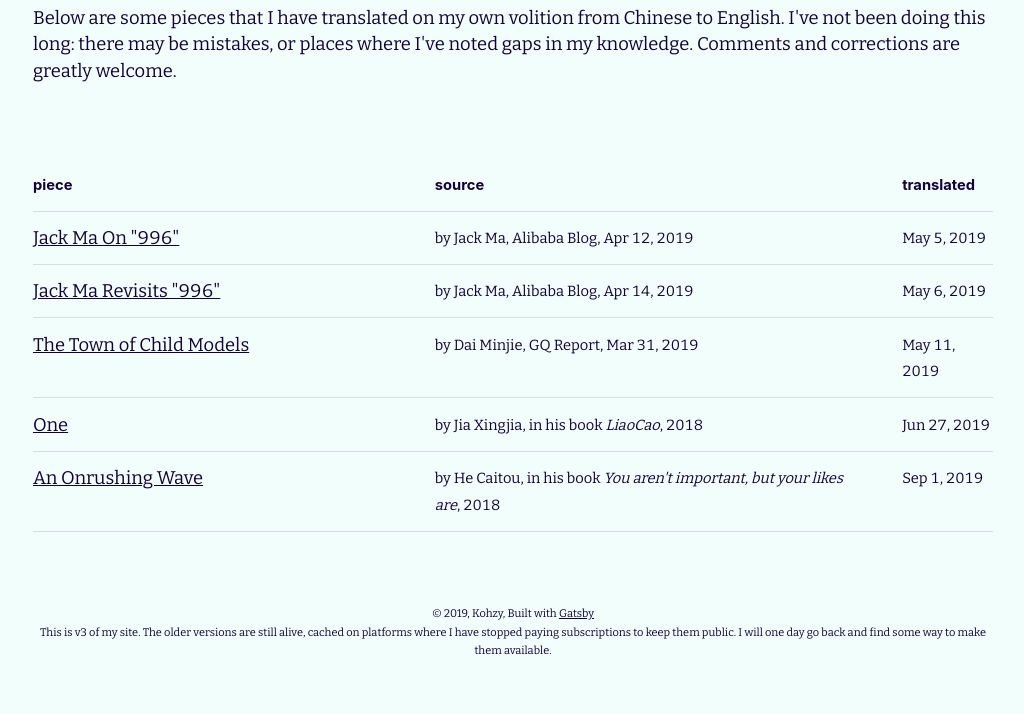
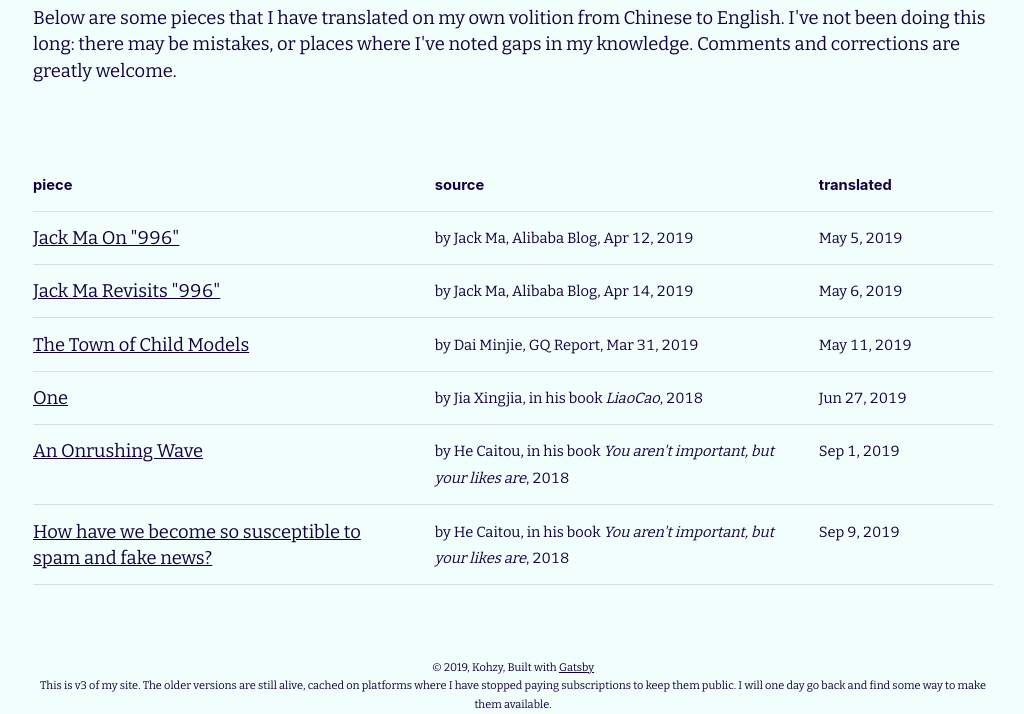
Before and after one commit to kohzy/personalsite, a Gatsby site: page /translations in a window 1280 px wide. Shown: the part 106-820 px from the top of the page, without its empty margins (127-1151 px from the left). Built offline with nearby package versions, Linux system fonts and the light colour scheme; Gatsby itself is replaced by a stand-in of ours.

Commit message:
new translation sep 9 2019

```diff
--- a/src/pages/translations.js
+++ b/src/pages/translations.js
@@ -21,7 +21,7 @@ const TranslationsPage = () => (
             <tbody>
               <tr>
                 <th width="40%">piece</th>
-                <th>source</th>
+                <th width="40%">source</th>
                 <th>translated</th>
               </tr>
               <tr>
@@ -49,6 +49,11 @@ const TranslationsPage = () => (
                 <td>by He Caitou, in his book <i>You aren't important, but your likes are</i>, 2018</td>
                 <td>Sep 1, 2019</td>
               </tr>
+              <tr>
+                <td><a href="https://docs.google.com/document/d/1fELH-0fXzvye52lpcaV0ZntFamZ49ushNViT3QMmZSc/edit?usp=sharing" target="_blank" rel="noopener noreferrer">How have we become so susceptible to spam and fake news?</a></td>
+                <td>by He Caitou, in his book <i>You aren't important, but your likes are</i>, 2018</td>
+                <td>Sep 9, 2019</td>
+              </tr>
             </tbody>
           </table>
         </div>
```
